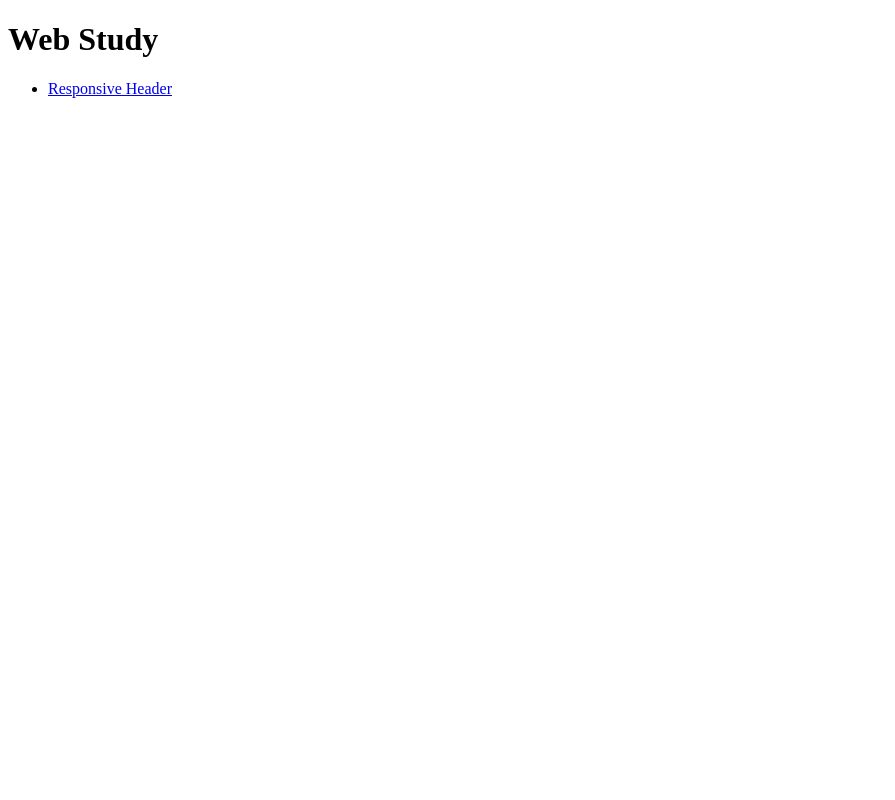
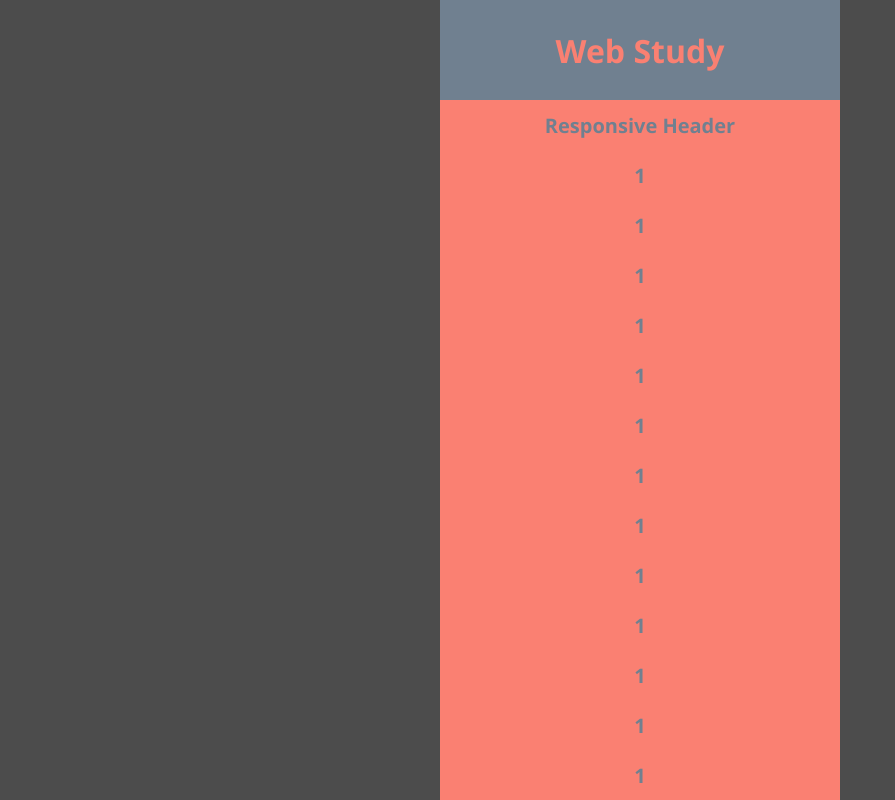
Before and after one commit to EunoChoi/Web-Study, a plain HTML site: page index.html in a window 1280 px wide. Shown: the whole page, without its empty margins (0-895 px from the left). Drawn offline with Linux system fonts and the light colour scheme.

```diff
--- a/css/styles.css
+++ b/css/styles.css
@@ -0,0 +1,44 @@
+html{
+    font-family: 'Segoe UI', Tahoma, Geneva, Verdana, sans-serif;
+    background-color: rgba(0, 0, 0, 0.7);
+
+    display: flex;
+    justify-content: center;
+}
+body,h1{
+    margin: 0px;
+}
+a{
+    text-decoration: none;
+    color: slategray;
+}
+li{
+    list-style: none;
+}
+ul{
+    padding: 0px;
+    margin: 0px;
+}
+header{
+    display: flex;
+    justify-content: center;
+    align-items: center;
+    width: 400px;
+    height: 100px;
+    background-color: slategray;
+    color: salmon;
+}
+main{
+    overflow-y: scroll;
+    background-color: whitesmoke;
+    height: calc(100vh - 100px) ;
+}
+.list li{
+    height: 50px;
+    display: flex;
+    justify-content: center;
+    align-items: center;
+    background-color: salmon;
+    font-size: 20px;
+    font-weight: 600;
+}
--- a/index.html
+++ b/index.html
@@ -10,10 +10,31 @@
 
 <body>
     <link rel="stylesheet" href="css/styles.css">
-    <h1>Web Study</h1>
-    <ul>
-        <li><a href="responsive-header.html">Responsive Header</a></li>
-    </ul>
+
+    <header>
+        <h1 class="title">Web Study</h1>
+    </header>
+    <main>
+        <ul class="list">
+            <li><a href="responsive-header.html">Responsive Header</a></li>
+            <li><a href="#">1</a></li>
+            <li><a href="#">1</a></li>
+            <li><a href="#">1</a></li>
+            <li><a href="#">1</a></li>
+            <li><a href="#">1</a></li>
+            <li><a href="#">1</a></li>
+            <li><a href="#">1</a></li>
+            <li><a href="#">1</a></li>
+            <li><a href="#">1</a></li>
+            <li><a href="#">1</a></li>
+            <li><a href="#">1</a></li>
+            <li><a href="#">1</a></li>
+            <li><a href="#">1</a></li>
+            <li><a href="#">1</a></li>
+            <li><a href="#">1</a></li>
+            <li><a href="#">1</a></li>
+        </ul>
+    </main>
 </body>
 
 </html>
--- a/js/responsive-header.js
+++ b/js/responsive-header.js
@@ -1,10 +1,12 @@
 const barsButton = document.querySelector(".header-area__bars");
 const headerMenu = document.querySelector(".header-area__menu");
 const headerIcons = document.querySelector(".header-area__icons");
+const headerArea = document.querySelector(".header-area");
 
 function headerMenuToggle() {
     headerMenu.classList.toggle("hidden");
     headerIcons.classList.toggle("hidden");
+    headerArea.classList.toggle("mini");
 }
 
 barsButton.addEventListener("click", headerMenuToggle);
```
Also changed, not shown: css/responsive-header.css (+8 -1 lines), css/responsive-ui.css (added), js/responsive-ui.js (added), responsive-ui.html (added).
